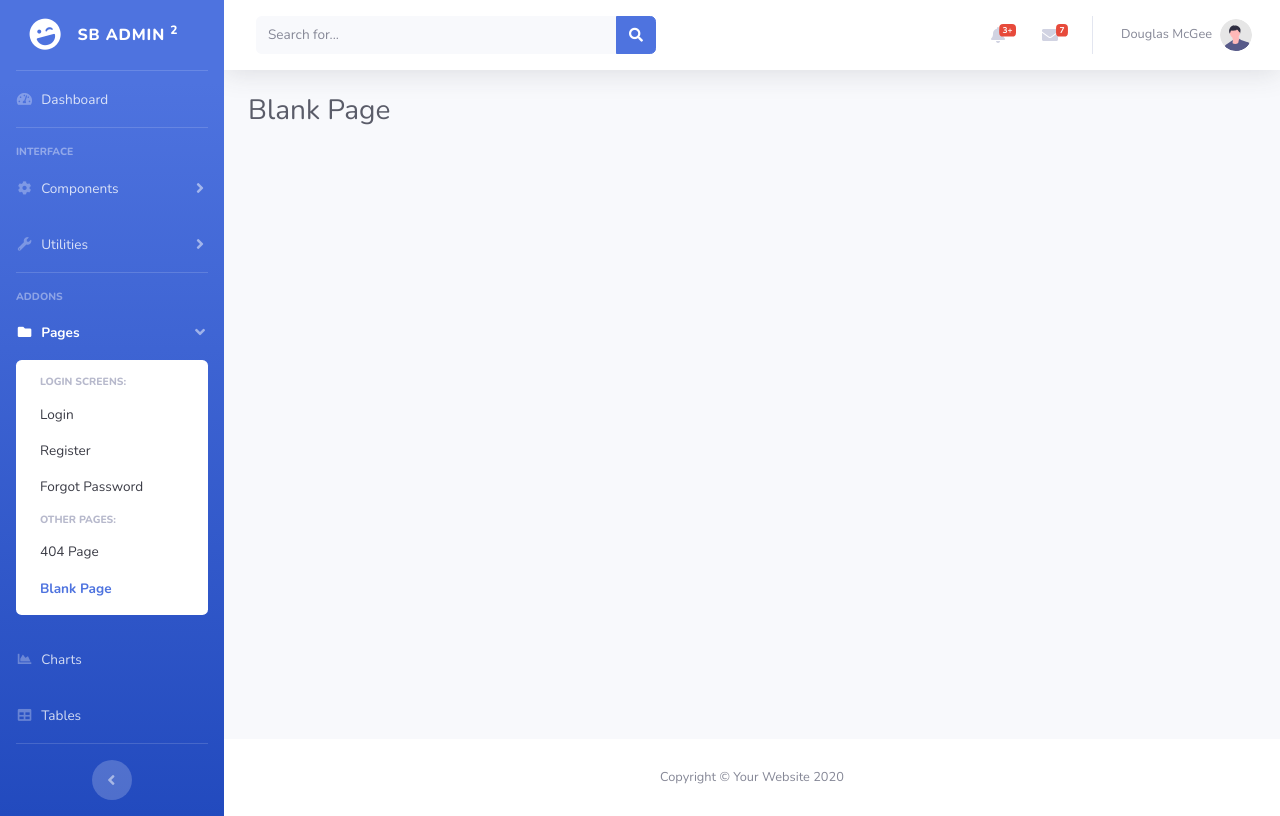
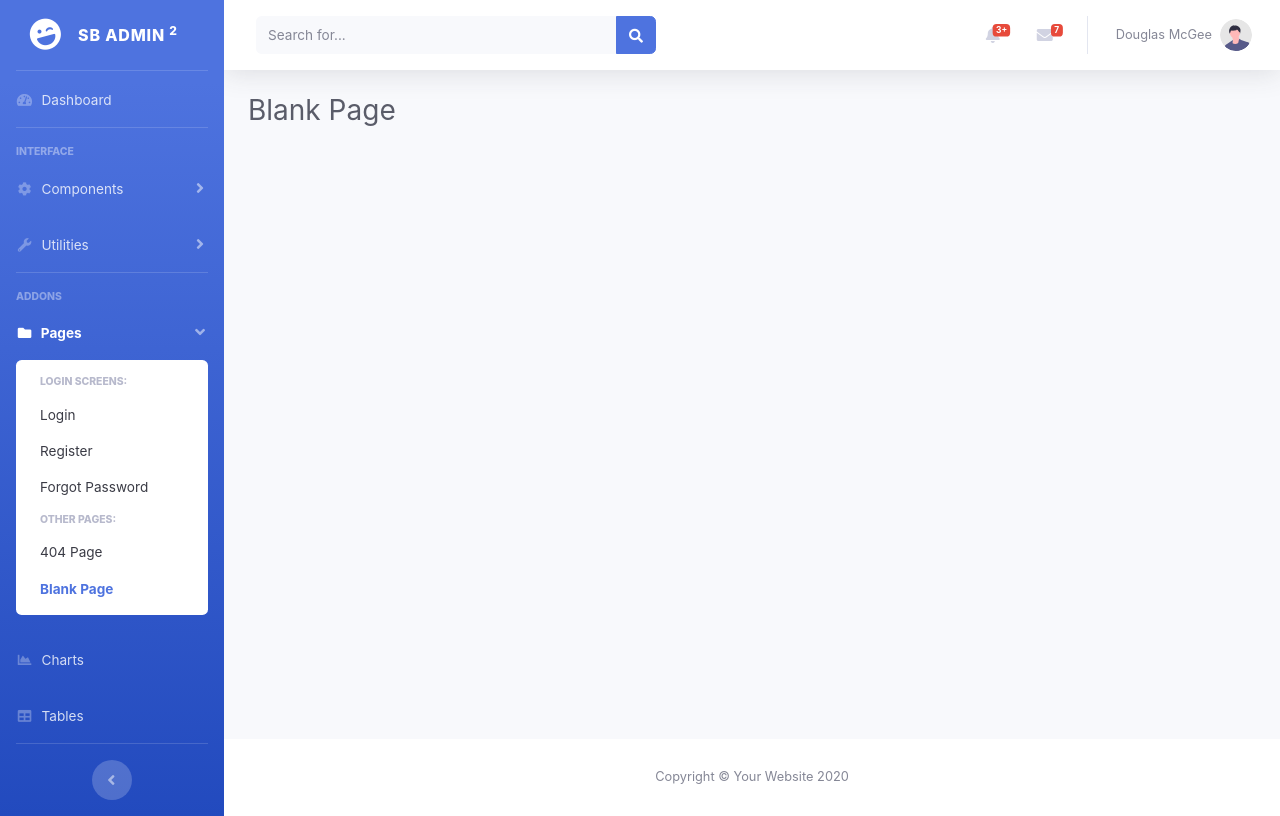
Before and after one commit to RaazDk1992/planningsoft, a Django app: page /reg/ in a window 1280 px wide. Run offline with Django 4.2, Linux system fonts and the light colour scheme; some libraries are stand-ins or nearby versions.

Commit message:
blankpage link fix

```diff
--- a/templates/pages/registerplan.html
+++ b/templates/pages/registerplan.html
@@ -22,13 +22,10 @@
     -->
 
     <!-- Custom fonts for this template-->
-    <link rel="stylesheet" href="{% static 'vendor/fontawesome-free/css/all.min.css' %}" type="text/css" />
-    <link
-        href="https://fonts.googleapis.com/css?family=Nunito:200,200i,300,300i,400,400i,600,600i,700,700i,800,800i,900,900i"
-        rel="stylesheet">
+    <link rel="stylesheet" href="{% static 'pages\\vendor\\fontawesome-free\\css\\all.min.css' %}" type="text/css" />
 
     <!-- Custom styles for this template-->
-    <link href="{% static 'css/sb-admin-2.min.css' %}" rel="stylesheet">
+    <link href="{% static 'pages\\css\\sb-admin-2.min.css' %}" rel="stylesheet">
 
 </head>
 
@@ -420,14 +417,17 @@
     </div>
 
     <!-- Bootstrap core JavaScript-->
-    <script src="vendor/jquery/jquery.min.js"></script>
-    <script src="vendor/bootstrap/js/bootstrap.bundle.min.js"></script>
+     <!--
+        <link rel="stylesheet" href="{% static 'vendor/fontawesome-free/css/all.min.css' %}"/>
+    -->
+    <script src=" {% static 'pages\\vendor\\jquery\\jquery.min.js' %}"></script>
+    <script src="{% static 'pages\\vendor\\bootstrap\\js\\bootstrap.bundle.min.js'%}"></script>
 
     <!-- Core plugin JavaScript-->
-    <script src="vendor/jquery-easing/jquery.easing.min.js"></script>
+    <script src="{% static 'pages\\vendor\\jquery-easing\\jquery.easing.min.js' %}"></script>
 
     <!-- Custom scripts for all pages-->
-    <script src="js/sb-admin-2.min.js"></script>
+    <script src="{% static 'pages\\js\\sb-admin-2.min.js' %} "></script>
 
 </body>
 
```
